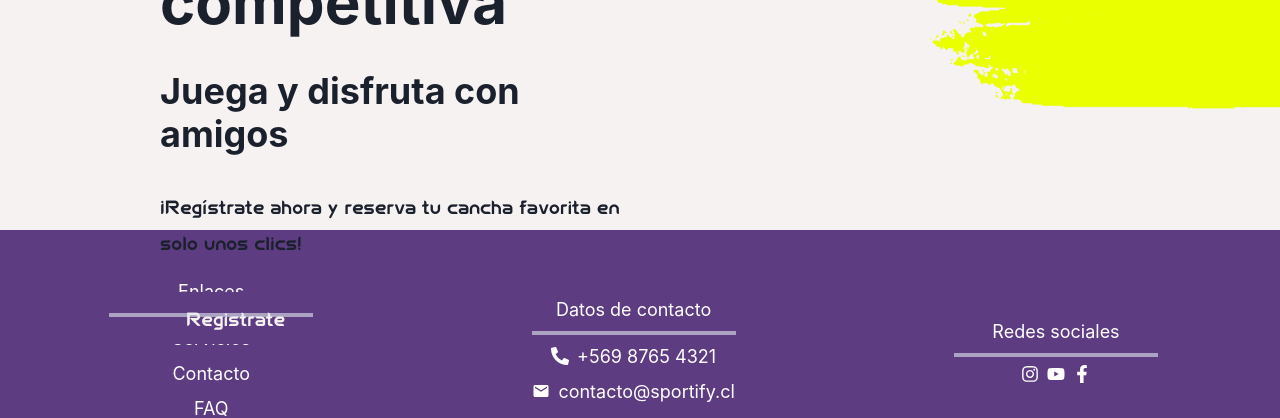
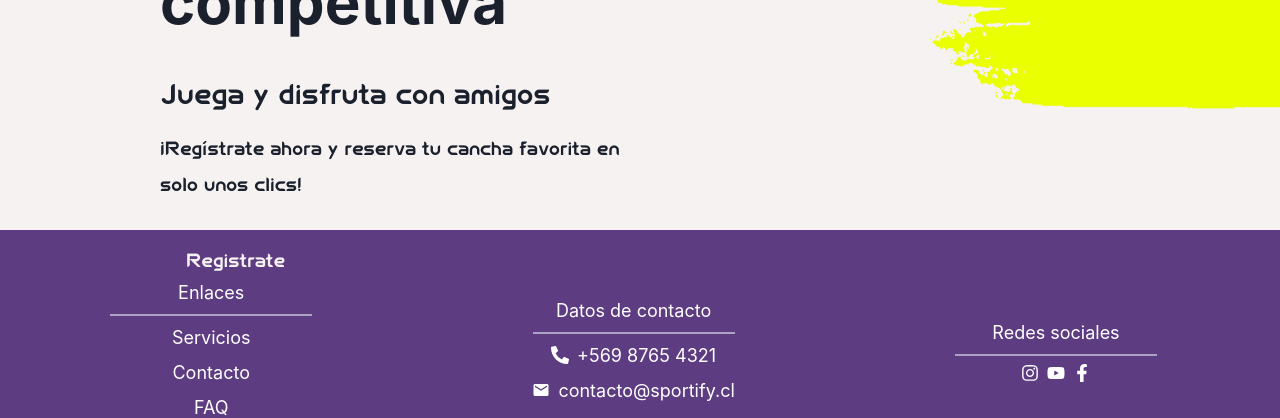
Before and after one commit to cristobalromanl/proyectoGPS, a Next.js app in the folder frontend/: page / in a window 1280 px wide. Shown: the part 606-1024 px from the top of the page. Built offline with nearby package versions, Linux system fonts and the light colour scheme.

Commit message:
conectar login

```diff
--- a/frontend/pages/index.jsx
+++ b/frontend/pages/index.jsx
@@ -50,6 +50,7 @@ const Navbar = () => {
             <NavItems linkColor={linkColor} />
           </Box>
           <Box ml={4}>
+            <Link href="/login">
               <Button
                 bg={singIColor}
                 colorScheme="myColor.Aqua"
@@ -61,6 +62,7 @@ const Navbar = () => {
               >
                 Iniciar Sesión
               </Button>
+            </Link>
           </Box>
         </Flex>
       </Box>
@@ -80,7 +82,13 @@ const Navbar = () => {
             Sé parte de la nueva <br />
             experiencia competitiva
           </Heading>
-          <Heading fontSize="4xl" mt={8} mb={8}>
+          <Heading
+            fontSize="4xl"
+            mt={8}
+            mb={4}
+            fontFamily={"FIFA Welcome"}
+            fontWeight={"normal"}
+          >
             Juega y disfruta con amigos
           </Heading>
           <Text fontSize="2xl" mb={8}>
@@ -127,7 +135,7 @@ const Navbar = () => {
         >
           {" "}
           <Text>Enlaces</Text>
-          <Divider orientation="horizontal" width="200px" borderWidth={2} />
+          <Divider orientation="horizontal" width="200px" borderWidth={1} />
           <Text
             _hover={{
               cursor: "pointer",
@@ -162,7 +170,7 @@ const Navbar = () => {
           spacing={2}
         >
           <Text>Datos de contacto</Text>
-          <Divider orientation="horizontal" width="200px" borderWidth={2} />
+          <Divider orientation="horizontal" width="200px" borderWidth={1} />
           <Stack direction="row" align="center">
             <FaPhoneAlt />
             <Text>+569 8765 4321</Text>
@@ -181,7 +189,7 @@ const Navbar = () => {
           spacing={2}
         >
           <Text>Redes sociales</Text>
-          <Divider orientation="horizontal" width="200px" borderWidth={2} />
+          <Divider orientation="horizontal" width="200px" borderWidth={1} />
           <Stack direction="row" align="center">
             <FaInstagram /> <FaYoutube /> <FaFacebookF />
           </Stack>
--- a/frontend/pages/login.jsx
+++ b/frontend/pages/login.jsx
@@ -110,7 +110,10 @@ function LoginForm() {
                   fontSize: "md",
                 }}
               >
-                ¿Aun no tienes cuenta? <Link color="#5d3c81">Registrate!</Link>
+                ¿Aun no tienes cuenta?{" "}
+                <Link color="#5d3c81" href="/registro">
+                  Registrate!
+                </Link>
               </Text>
             </Box>
           </Box>
--- a/frontend/pages/registro.jsx
+++ b/frontend/pages/registro.jsx
@@ -328,7 +328,7 @@ function LoginForm() {
                   }}
                 >
                   Ya tienes una cuenta?{" "}
-                  <Link color="#5d3c81" fontWeight={"semibold"}>
+                  <Link color="#5d3c81" fontWeight={"semibold"} href="/login">
                     Ingresa ahora!
                   </Link>
                 </Text>
```
Lines whose indentation alone changed are shown as unchanged.
